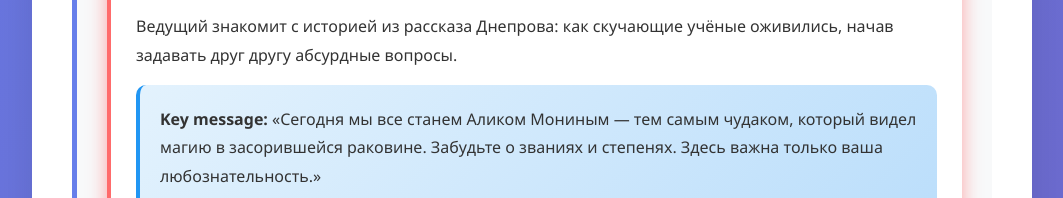
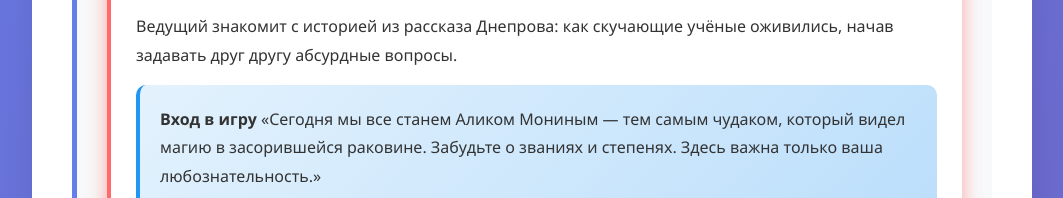
Before and after one commit to AlenaMogila/question_thinking, a plain HTML site: page index.html in a window 1280 px wide. Shown: the part 905-1103 px from the top of the page, without its empty margins (108-1171 px from the left). Drawn offline with Linux system fonts and the light colour scheme.

Commit message:
Update index.html

```diff
--- a/index.html
+++ b/index.html
@@ -301,7 +301,7 @@
                     <h3><i class="fas fa-play-circle"></i> 1. Вступление (5-7 минут)</h3>
                     <p>Ведущий знакомит с историей из рассказа Днепрова: как скучающие учёные оживились, начав задавать друг другу абсурдные вопросы.</p>
                     <div class="card">
-                        <p><strong>Key message:</strong> «Сегодня мы все станем Аликом Мониным — тем самым чудаком, который видел магию в засорившейся раковине. Забудьте о званиях и степенях. Здесь важна только ваша любознательность.»</p>
+                        <p><strong>Вход в игру</strong> «Сегодня мы все станем Аликом Мониным — тем самым чудаком, который видел магию в засорившейся раковине. Забудьте о званиях и степенях. Здесь важна только ваша любознательность.»</p>
                     </div>
                 </div>
 
```
